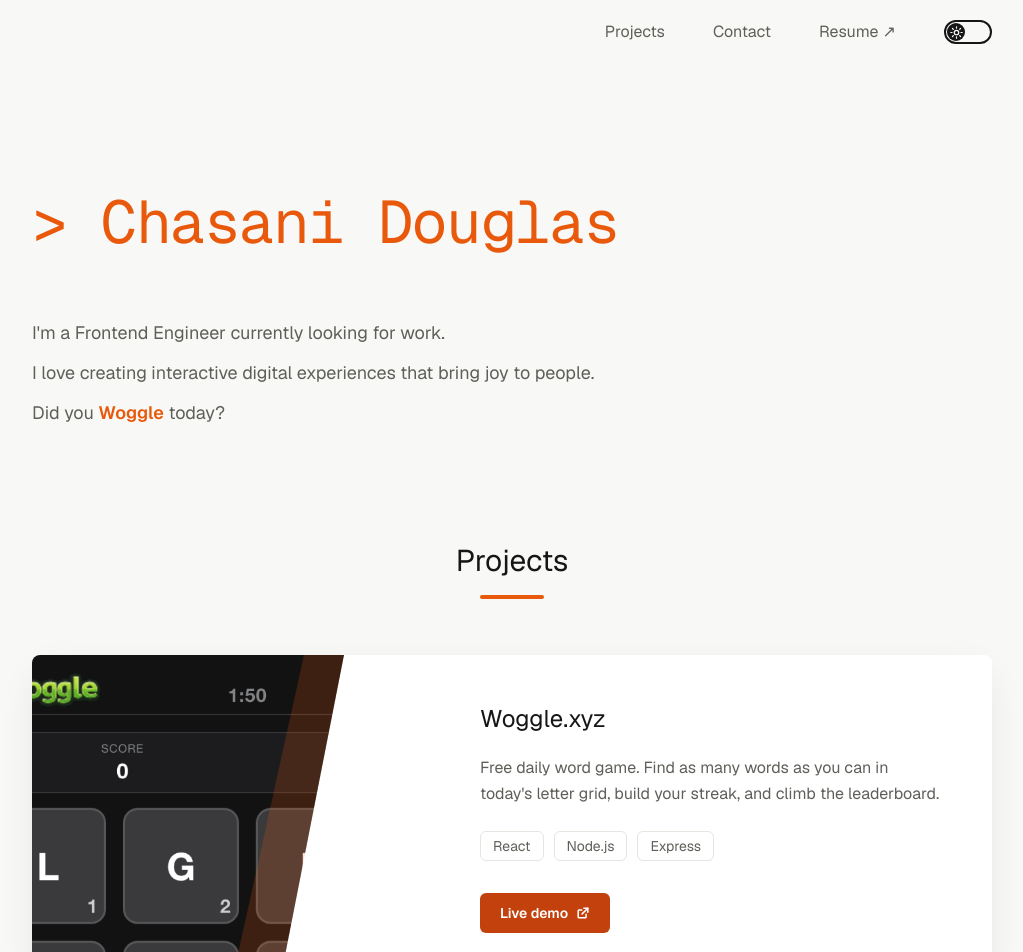
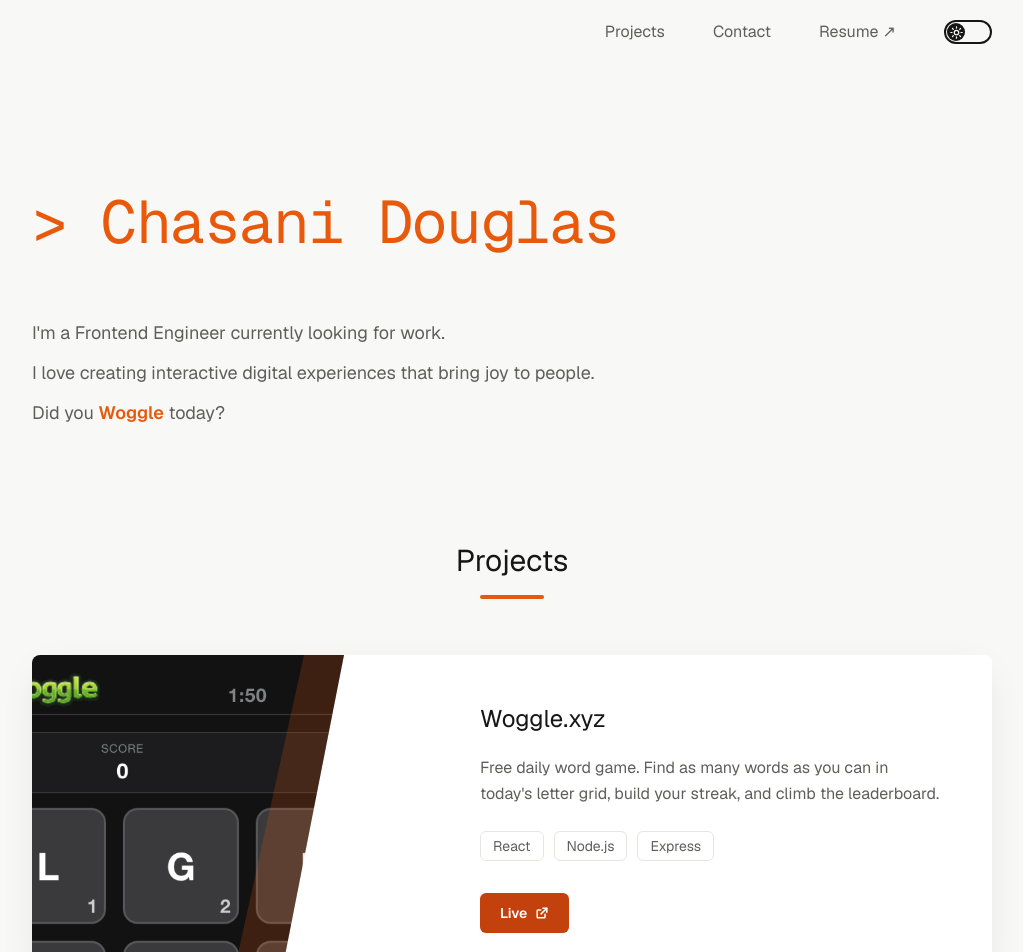
Before and after one commit to chaz9127/chasani-dev, a Next.js app: page / in a window 1280 px wide. Shown: the top 952 px of the page, without its empty margins (128-1151 px from the left). Built offline with nearby package versions, Linux system fonts and the light colour scheme.

Commit message:
remove demo from project cards

```diff
--- a/components/ProjectCard.tsx
+++ b/components/ProjectCard.tsx
@@ -62,7 +62,7 @@
               rel="noopener noreferrer"
               className={`${buttonBase} bg-accent-strong text-on-accent hover:brightness-110`}
             >
-              Live demo
+              Live
               <ExternalLinkIcon />
             </a>
           )}
```
